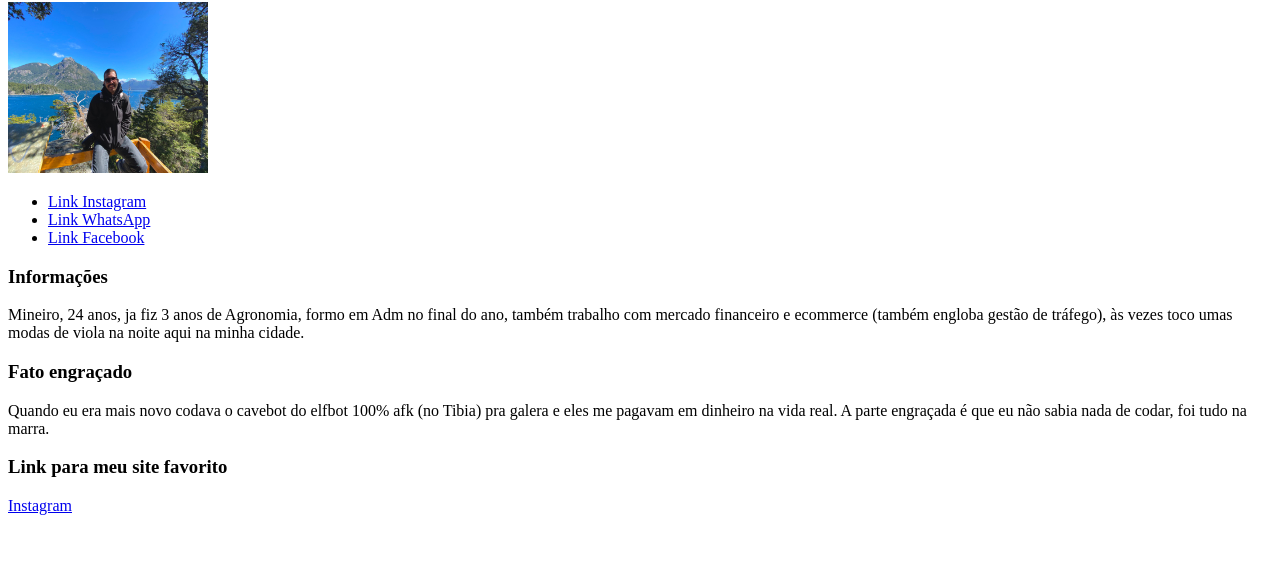
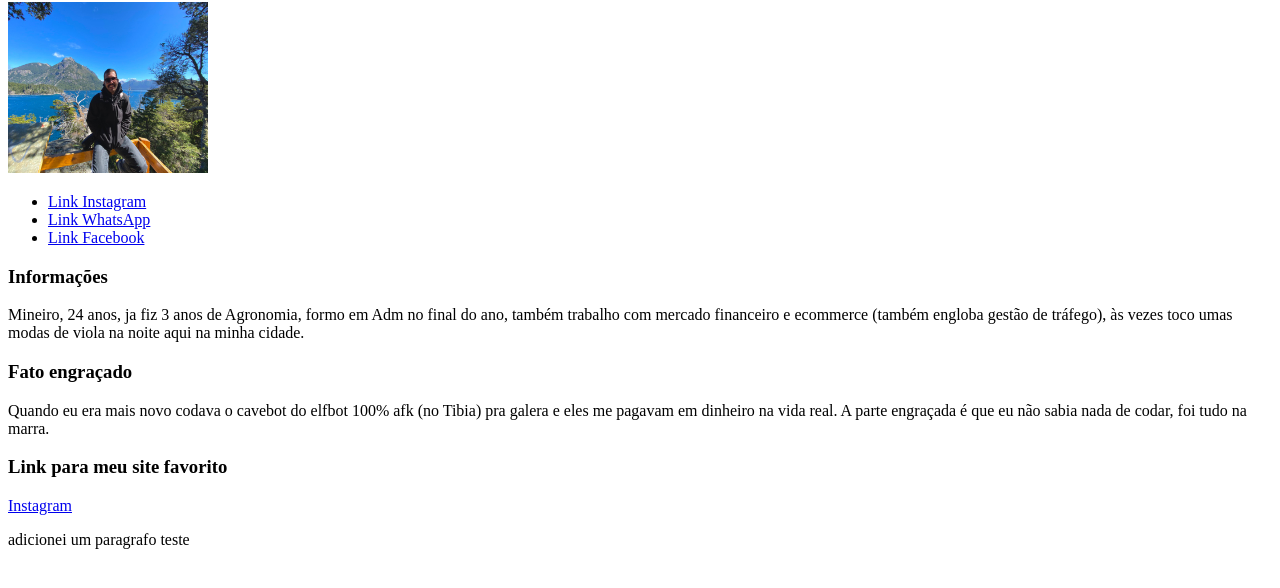
Before and after one commit to GustavoGussoni/pagina_perfil, a plain HTML site: page src/img/index.html in a window 1280 px wide. Shown: the part 78-666 px from the top of the page. Drawn offline with Linux system fonts and the light colour scheme.

Commit message:
Add p teste

```diff
--- a/src/img/index.html
+++ b/src/img/index.html
@@ -44,6 +44,8 @@
          <h3>Link para meu site favorito</h3>
     <a href="https://www.instagram.com/" target="_blank">Instagram</a>
 
+    <p>adicionei um paragrafo teste</p>
+
     </footer>
 </body>
 </html>
```
